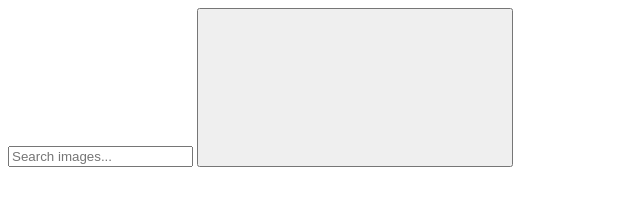
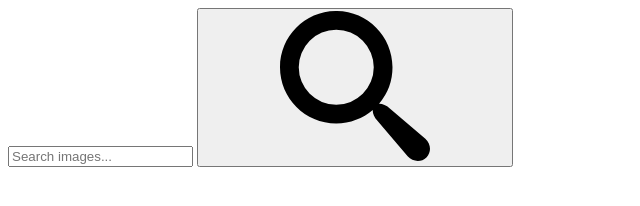
Before and after one commit to DenysenkoSerhii/JSHW11, a plain HTML site: page index.html in a window 1280 px wide. Shown: the whole page, without its empty margins (0-640 px from the left). Drawn offline with Linux system fonts and the light colour scheme.

Commit message:
Deploying to gh-pages from @ DenysenkoSerhii/JSHW11@2f68c4abf7fb4547a72f8c30148b25fe449309d8 🚀

```diff
--- a/index.html
+++ b/index.html
@@ -1 +1 @@
-<!DOCTYPE html><html lang="en"><head><link rel="stylesheet" href="/JSHW10/index.9229b852.css"><meta charset="utf-8"><meta http-equiv="X-UA-Compatible" content="IE=edge"><meta name="viewport" content="width=device-width, initial-scale=1.0"><title>Gallery</title></head><body> <header class="header"> <form class="search-form" id="search-form"> <input type="text" name="searchQuery" autocomplete="off" placeholder="Search images..."> <button type="submit"> <svg class="search-form-icon"> <use href="/JSHW10/sprite.26028f35.svg#icon-search"></use> </svg> </button> </form> </header> <section class="gallery"> <div class="container"></div> </section> <script src="/JSHW10/index.e207e4cc.js" type="module"></script><script src="/JSHW10/index.b7237140.js" nomodule="" defer></script> </body></html>
+<!DOCTYPE html><html lang="en"><head><link rel="stylesheet" href="/JSHW11/index.9229b852.css"><meta charset="utf-8"><meta http-equiv="X-UA-Compatible" content="IE=edge"><meta name="viewport" content="width=device-width, initial-scale=1.0"><title>Gallery</title></head><body> <header class="header"> <form class="search-form" id="search-form"> <input type="text" name="searchQuery" autocomplete="off" placeholder="Search images..."> <button type="submit"> <svg class="search-form-icon"> <use href="/JSHW11/sprite.26028f35.svg#icon-search"></use> </svg> </button> </form> </header> <section class="gallery"> <div class="container"></div> </section> <script src="/JSHW11/index.e207e4cc.js" type="module"></script><script src="/JSHW11/index.b7237140.js" nomodule="" defer></script> </body></html>
```
